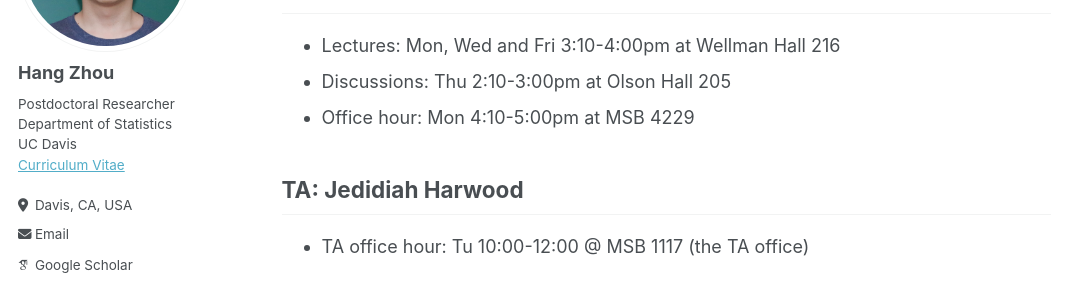
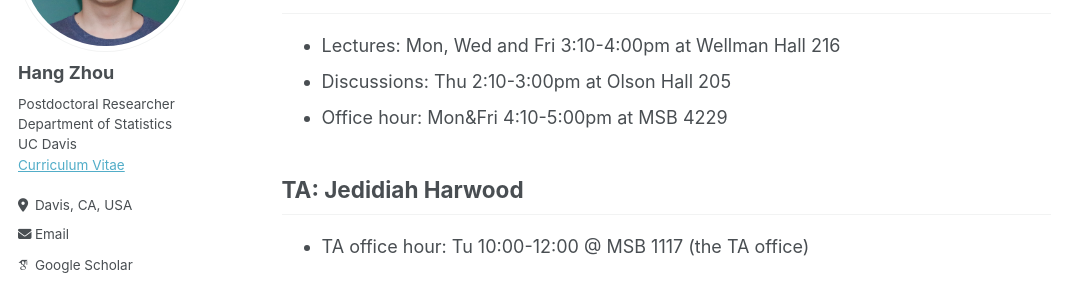
Before and after one commit to hg-zh/hg-zh.github.io, a Jekyll site: the page built from _teaching/2024-spring-STA131B.md, in a window 1280 px wide and 900 px high, scrolled down 386 px. Shown: the part 153-453 px from the top of the window, without its empty margins (0-1075 px from the left). Built offline with Jekyll 4.4.1, drawn with Linux system fonts in a browser that asks for light colours; some web fonts are replaced.

Commit message:
Update 2024-spring-STA131B.md

```diff
--- a/_teaching/2024-spring-STA131B.md
+++ b/_teaching/2024-spring-STA131B.md
@@ -22,7 +22,7 @@ You can download the notation index [\[here\]](https://hg-zh.github.io/files/not
 
 - Lectures: Mon, Wed and Fri 3:10-4:00pm at Wellman Hall 216
 - Discussions: Thu 2:10-3:00pm at Olson Hall 205
-- Office hour: Mon 4:10-5:00pm at MSB 4229
+- Office hour: Mon&Fri 4:10-5:00pm at MSB 4229
 
 ## TA: Jedidiah Harwood
 
```
